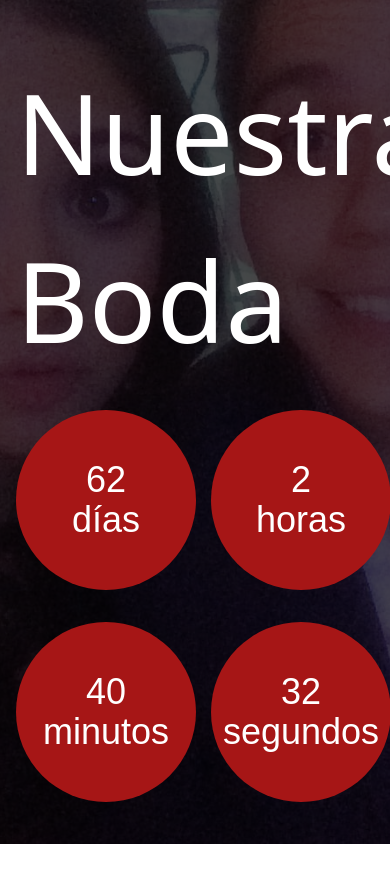
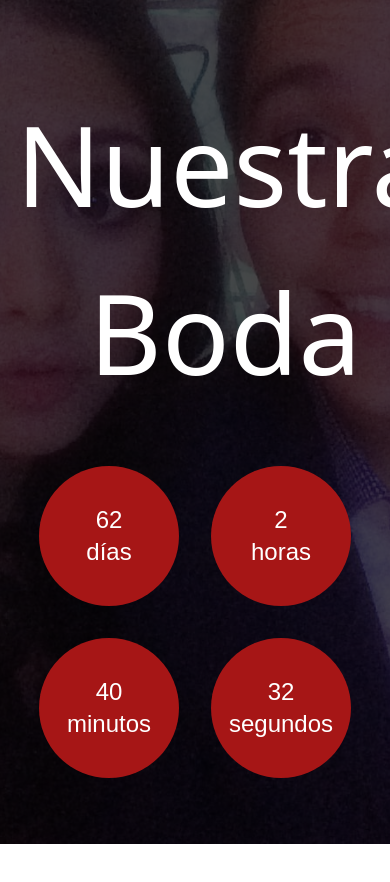
Before and after one commit to Lariicsa/fiohny, a Vue app: page / in a window 390 px wide. Shown: the top 882 px of the page. After the commit the page ends 844 px from the top, so only its background shows below. Built offline with nearby package versions, Linux system fonts and the light colour scheme; a web font is replaced by a local one.

Commit message:
Fix for mobile

```diff
--- a/src/App.vue
+++ b/src/App.vue
@@ -1,15 +1,14 @@
 <!-- @format -->
 
 <template>
-	<div class="min-h-screen bg-white p-0 dark:bg-gray-800">
+	<div class=" bg-white p-0 dark:bg-gray-800">
 		<Bg>
 			<template #containter>
-				<h1 class="text-white text-[112px] w-auto mx-auto mt-8 font-libre ">Nuestra Boda</h1>
+				<h1 class="text-white text-[112px] w-auto mx-auto mt-16 font-libre text-center">Nuestra Boda</h1>
 				<Countdown class="grid grid-cols-2 md:grid-cols-4 gap-8 mx-auto"></Countdown>
 			</template>
 		</Bg>
 	</div>
-	<div class="relative w-full py-8 px-4 px-12 bg-yellow-900"></div>
 </template>
 <script setup>
 	import { ref } from "vue";
--- a/src/components/Countdown.vue
+++ b/src/components/Countdown.vue
@@ -2,23 +2,23 @@
 
 <template>
 	<div class="justify-space-around py-4 my-auto">
-		<div class="flex flex-col justify-center items-center bg-[#A61616] rounded-full p-4 w-[180px] h-[180px] text-white text-center font-medium text-4xl font-sans">
+		<div class="flex flex-col justify-center items-center bg-[#A61616] rounded-full p-4 sm:w-[180px] w-[140px] sm:h-[180px] h-[140px] text-white text-center font-medium text-2xl sm:text-4xl font-sans">
 			<p>{{ days % 365 }}</p>
 			<span>días</span>
 		</div>
-		<div class="flex flex-col justify-center items-center bg-[#A61616] rounded-full p-4 w-[180px] h-[180px] text-white text-center font-medium text-4xl font-sans">
+		<div class="flex flex-col justify-center items-center bg-[#A61616] rounded-full p-4 sm:w-[180px] w-[140px] sm:h-[180px] h-[140px] text-white text-center font-medium text-2xl sm:text-4xl font-sans">
 			<p>
 				{{ hours % 24 }}
 			</p>
 			<span>horas</span>
 		</div>
-		<div class="flex flex-col justify-center items-center bg-[#A61616] rounded-full p-4 w-[180px] h-[180px] text-white text-center font-medium text-4xl font-sans">
+		<div class="flex flex-col justify-center items-center bg-[#A61616] rounded-full p-4 sm:w-[180px] w-[140px] sm:h-[180px] h-[140px] text-white text-center font-medium text-2xl sm:text-4xl font-sans">
 			<p>
 				<p>{{ minutes % 60 }}</p>
 				<span> minutos </span>
 			</p>
 		</div>
-		<div class="flex flex-col justify-center items-center bg-[#A61616] rounded-full p-4 w-[180px] h-[180px] text-white text-center font-medium text-4xl font-sans">
+		<div class="flex flex-col justify-center items-center bg-[#A61616] rounded-full p-4 sm:w-[180px] w-[140px] sm:h-[180px] h-[140px] text-white text-center font-medium text-2xl sm:text-4xl font-sans">
 			<p>
 				{{ seconds % 60 }}
 			</p>
```
